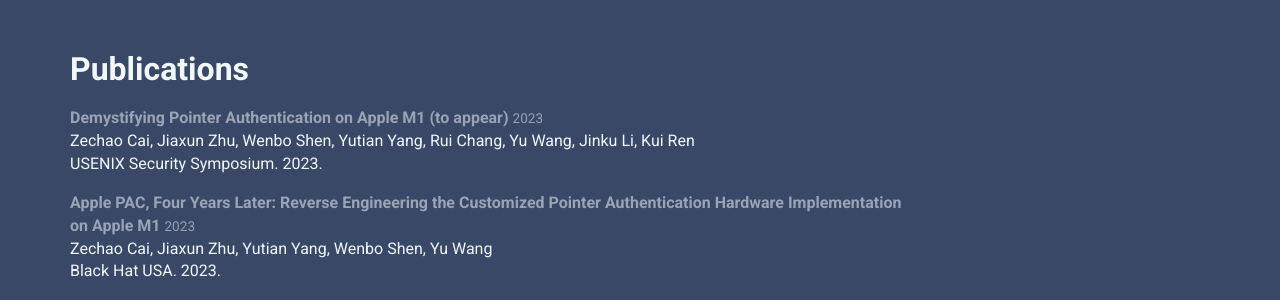
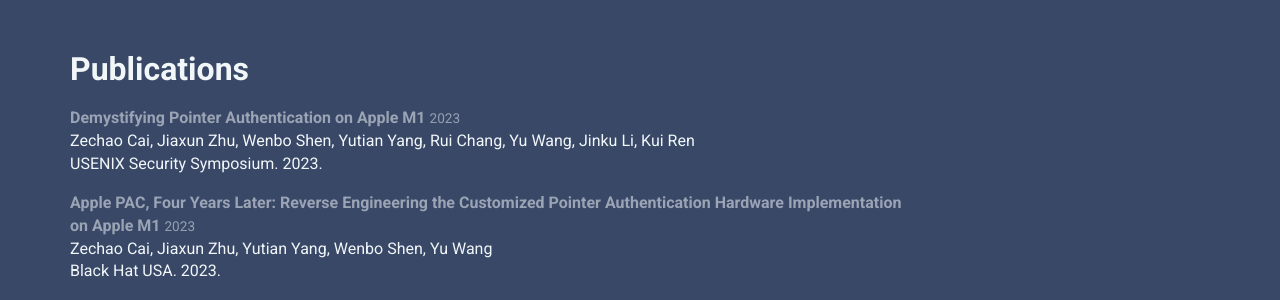
Before and after one commit to zech4o/zech4o.github.io, a Jekyll site: the page built from index.html, in a window 1280 px wide and 1357 px high. Shown: the part 743-1043 px from the top of the window. Built offline with Jekyll 4.4.1, drawn with Linux system fonts in a browser that asks for light colours; nearby versions of some CDN libraries.

Commit message:
update pubs

```diff
--- a/_data/publications.yml
+++ b/_data/publications.yml
@@ -1,6 +1,6 @@
 -
   type: conference
-  title: "Demystifying Pointer Authentication on Apple M1 (to appear)"
+  title: "Demystifying Pointer Authentication on Apple M1"
   authors: Zechao Cai, Jiaxun Zhu, Wenbo Shen, Yutian Yang, Rui Chang, Yu Wang, Jinku Li, Kui Ren
   conference: USENIX Security Symposium. 2023.
   year: 2023
```
